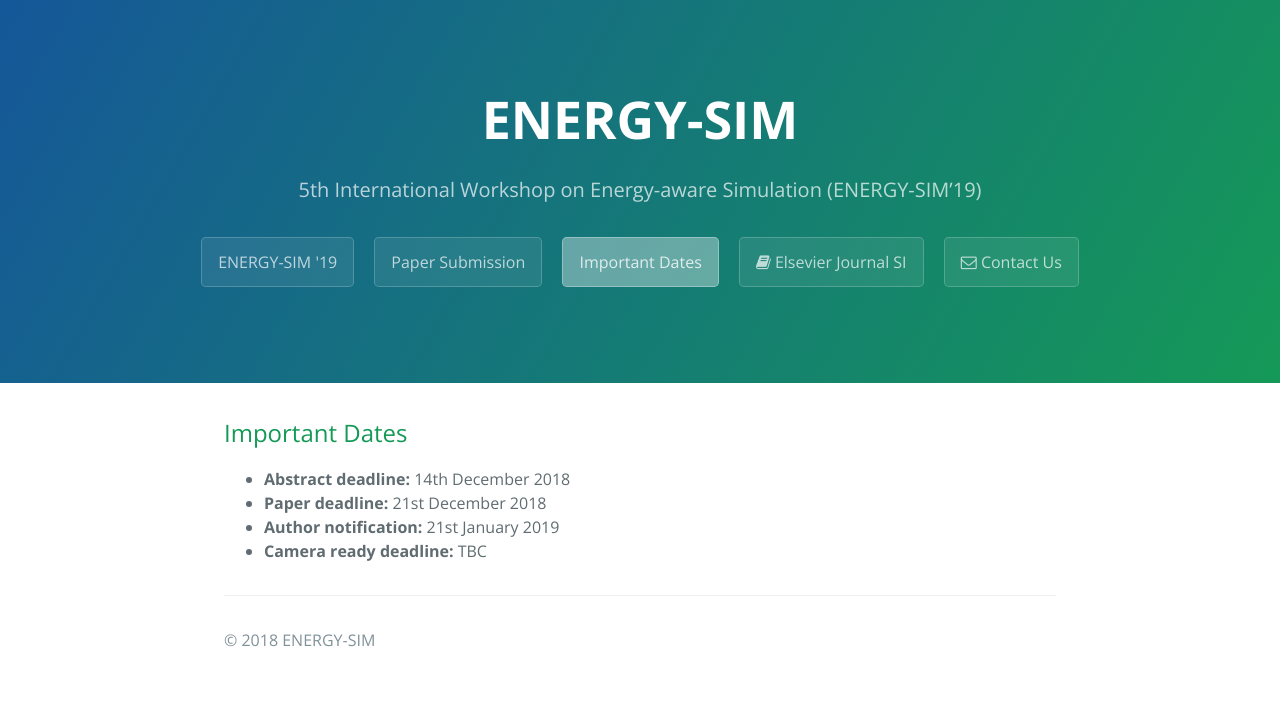
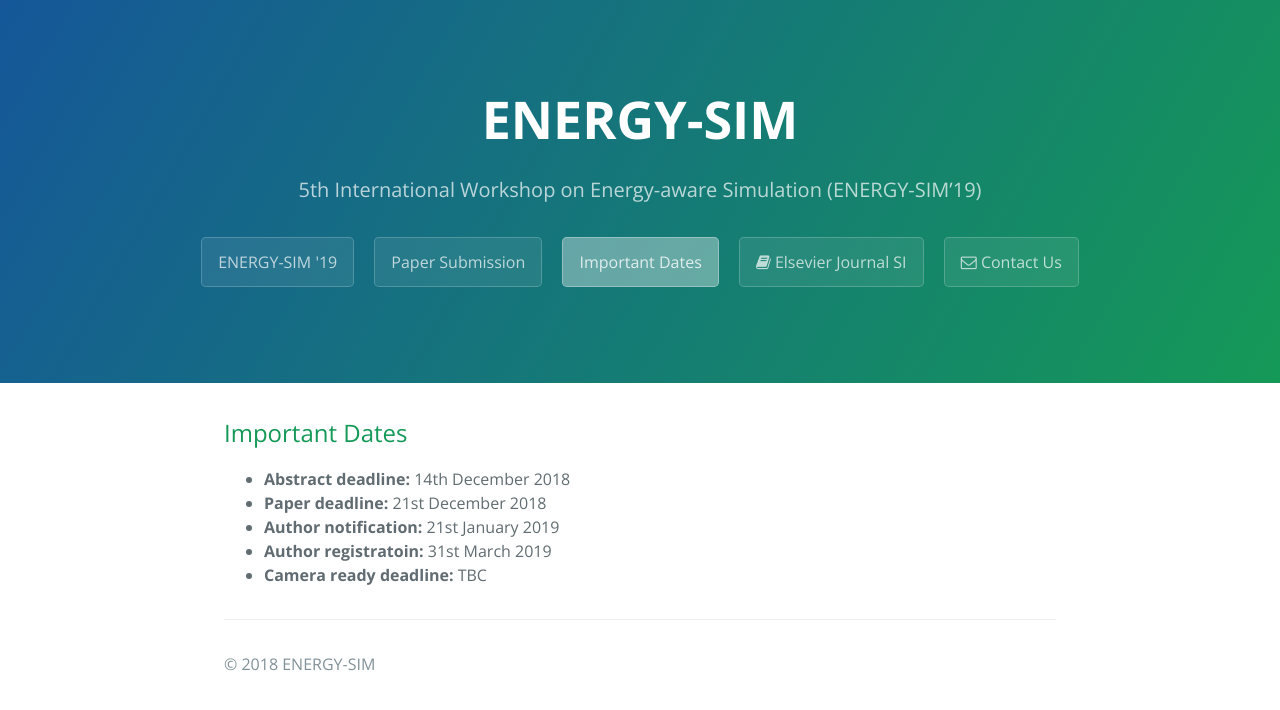
Before and after one commit to ENERGY-SIM/energy-sim.github.io, a Jekyll site: the page built from importantdates.md, in a window 1280 px wide. Shown: the top 710 px of the page. Built offline with Jekyll 4.4.1, drawn with Linux system fonts in a browser that asks for light colours; nearby versions of some CDN libraries; library files that are not in the unit come from our copies.

Commit message:
Update importantdates.md

```diff
--- a/importantdates.md
+++ b/importantdates.md
@@ -9,4 +9,5 @@ active: importantdates
 - <strong>Abstract deadline:</strong> 14th December 2018
 - <strong>Paper deadline:</strong> 21st December 2018
 - <strong>Author notification:</strong> 21st January 2019
+- <strong>Author registratoin:</strong> 31st March 2019
 - <strong>Camera ready deadline:</strong> TBC
```
